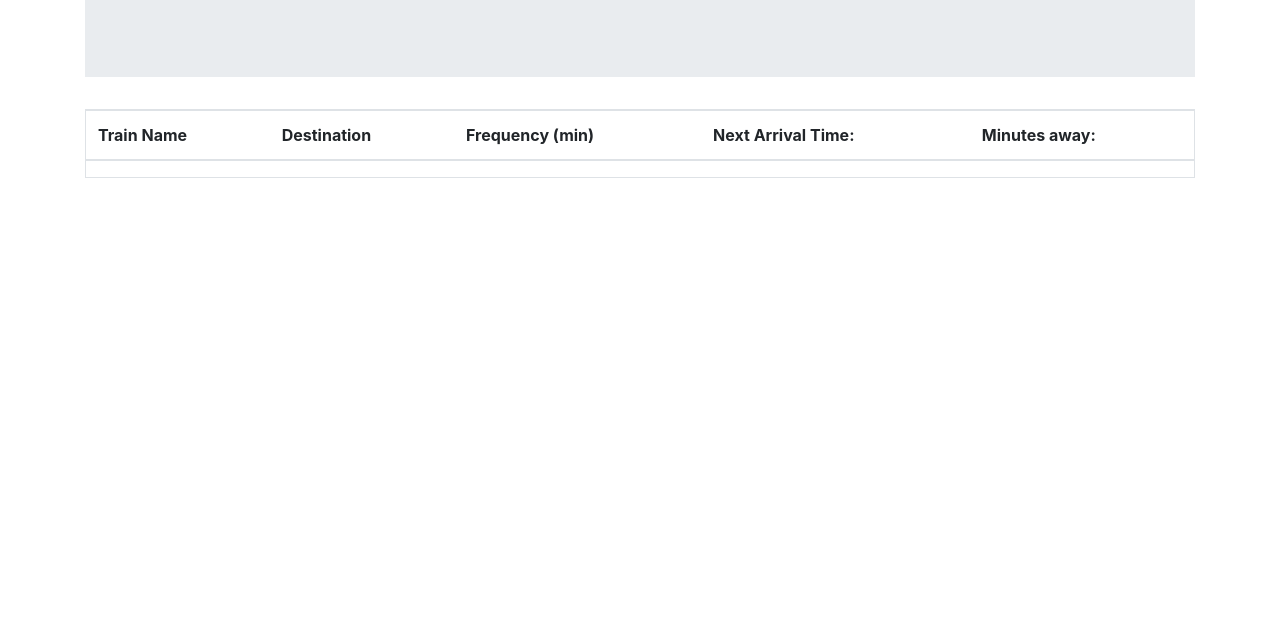
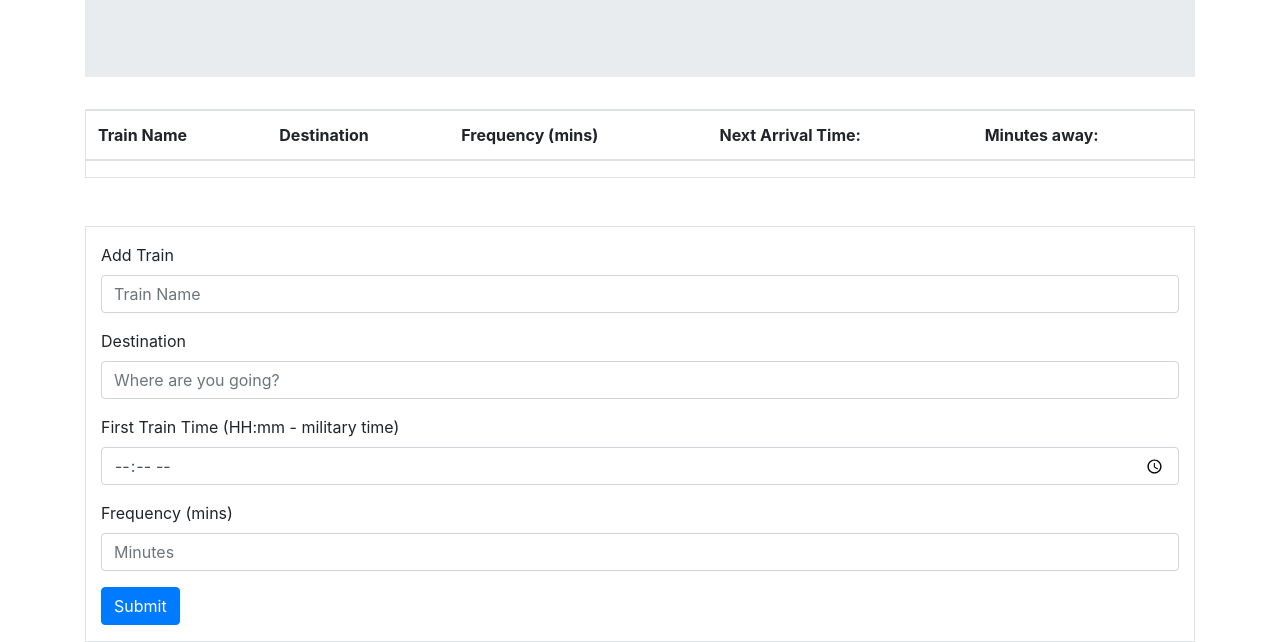
Before and after one commit to jebright2/Train_Scheduler, a plain HTML site: page tsched.html in a window 1280 px wide. Shown: the part 172-814 px from the top of the page. Drawn offline with nearby package versions, Linux system fonts and the light colour scheme.

Commit message:
Html completed. Trying to create space at the bottom

```diff
--- a/tsched.html
+++ b/tsched.html
@@ -29,7 +29,7 @@
                         <tr>
                           <th scope="col">Train Name</th>
                           <th scope="col">Destination</th>
-                          <th scope="col">Frequency (min)</th>
+                          <th scope="col">Frequency (mins)</th>
                           <th scope="col">Next Arrival Time:</th>
                           <th scope="col">Minutes away:</th>
                         </tr>
@@ -43,10 +43,39 @@
               </div>
               </div>
 
+        <!--Area for user input-->
+        <div class="search border mt-5">
+                <div class="col col-12">
+                    <form>
+                        <div class="form-group mt-3">
+                          <label for="exampleInputEmail1">Add Train</label>
+                          <input type="name" class="form-control" id="train-name-input" aria-describedby="train-name-input" placeholder="Train Name">
+                        </div>
+                        <div class="form-group">
+                          <label for="destination">Destination</label>
+                          <input type="text" class="form-control" id="destination" placeholder="Where are you going?">
+                        </div>
+
+                        <div class="form-group">
+                            <label for="start-time">First Train Time (HH:mm - military time)</label>
+                            <input type="time" class="form-control" id="train-start-time" placeholder="">
+                          </div>
+
+                          <div class="form-group">
+                              <label for="employee-rate">Frequency (mins)</label>
+                              <input type="number" class="form-control" id="frequency" placeholder="Minutes">
+                            </div>
+
+                        <button type="submit" class="btn btn-primary mb-3" id="submit">Submit</button>
+                      </form>
+                </div>
+              </div>
+
+              <footer class="space"> </footer>
+    </div>
 
 
-
-    </div>
+    <footer class="space"> </footer>
 
     <script src="assets/javascript/app.js"></script>
 </body>
```
